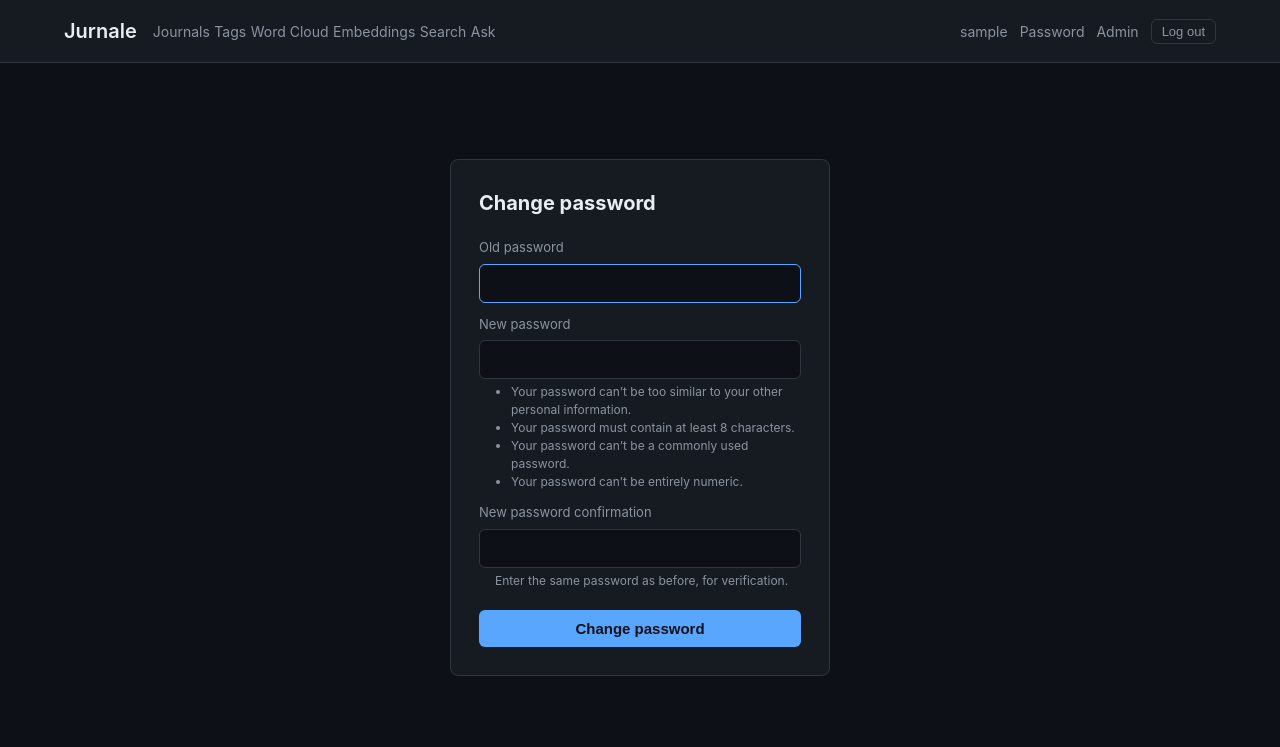
After one commit to eduardbudacu/jurnale, a Django app: page /password in a window 1280 px wide. The commit adds this page. Shown: the top 747 px of the page. Run offline with Django 5.2, Linux system fonts and the light colour scheme; the visitor is signed in with stand-in values (Sample User, id 1).

Commit message:
Add login-protected dashboard and deploy docs
Require authentication for all views with login, logout and password
change pages, optional superuser bootstrap on container start, and
docs/deploy.md describing the server deploy procedure.

Co-Authored-By: Claude Opus 5.5 <noreply@anthropic.com>

```diff
--- a/journal/static/journal/style.css
+++ b/journal/static/journal/style.css
@@ -42,3 +42,17 @@ tr:hover td { background: rgba(88,166,255,0.04); }
 .metadata-row { margin-bottom: 8px; }
 .status-badge { margin-bottom: 12px; }
 .error-message { margin-top: 12px; color: var(--red); }
+.user-menu { margin-left: auto; display: flex; align-items: center; gap: 12px; font-size: 14px; color: var(--muted); }
+.user-menu a { color: var(--muted); } .user-menu a:hover { color: var(--text); }
+.user-menu form { display: inline; }
+.user-menu button { background: none; border: 1px solid var(--border); border-radius: 6px; color: var(--muted); padding: 4px 10px; font-size: 13px; cursor: pointer; }
+.user-menu button:hover { color: var(--text); border-color: var(--muted); }
+.flash { background: rgba(63,185,80,0.12); border: 1px solid var(--green); border-radius: 6px; padding: 10px 14px; margin-bottom: 16px; font-size: 14px; }
+.auth-card { max-width: 380px; margin: 48px auto; background: var(--surface); border: 1px solid var(--border); border-radius: 8px; padding: 28px; }
+.auth-card h2 { font-size: 20px; margin-bottom: 20px; }
+.auth-card label { display: block; font-size: 13px; color: var(--muted); margin: 12px 0 6px; }
+.auth-card input { width: 100%; padding: 10px 14px; background: var(--bg); border: 1px solid var(--border); border-radius: 6px; color: var(--text); font-size: 15px; outline: none; }
+.auth-card input:focus { border-color: var(--accent); }
+.auth-card button { width: 100%; margin-top: 20px; padding: 10px; background: var(--accent); border: none; border-radius: 6px; color: var(--bg); font-size: 15px; font-weight: 600; cursor: pointer; }
+.auth-card .errorlist { list-style: none; color: var(--red); font-size: 13px; margin-top: 6px; }
+.auth-card .helptext, .auth-card .helptext ul { color: var(--muted); font-size: 12px; margin-top: 4px; padding-left: 16px; }
--- a/journal/templates/journal/layout.html
+++ b/journal/templates/journal/layout.html
@@ -7,7 +7,7 @@
 <link rel="stylesheet" href="{% static 'journal/style.css' %}">
 </head>
 <body>
-<header><div class="container"><h1><a href="/">Jurnale</a></h1><nav><a href="/">Journals</a> <a href="/tags">Tags</a> <a href="/wordcloud">Word Cloud</a> <a href="/embeddings">Embeddings</a> <a href="/search">Search</a> <a href="/ask">Ask</a></nav></div></header>
-<div class="container">{% block content %}{% endblock %}</div>
+<header><div class="container"><h1><a href="/">Jurnale</a></h1>{% if user.is_authenticated %}<nav><a href="/">Journals</a> <a href="/tags">Tags</a> <a href="/wordcloud">Word Cloud</a> <a href="/embeddings">Embeddings</a> <a href="/search">Search</a> <a href="/ask">Ask</a></nav><div class="user-menu"><span>{{ user.get_username }}</span> <a href="{% url 'password_change' %}">Password</a>{% if user.is_staff %} <a href="/admin/">Admin</a>{% endif %}<form method="post" action="{% url 'logout' %}">{% csrf_token %}<button type="submit">Log out</button></form></div>{% endif %}</div></header>
+<div class="container">{% if messages %}{% for m in messages %}<div class="flash">{{ m }}</div>{% endfor %}{% endif %}{% block content %}{% endblock %}</div>
 {% block scripts %}{% endblock %}
 </body></html>
--- /dev/null
+++ b/journal/templates/journal/password_change.html
@@ -0,0 +1,16 @@
+{% extends "journal/layout.html" %}
+{% block content %}
+<div class="auth-card">
+  <h2>Change password</h2>
+  <form method="post">
+    {% csrf_token %}
+    {% for field in form %}
+      <label for="{{ field.id_for_label }}">{{ field.label }}</label>
+      {{ field }}
+      {{ field.errors }}
+      {% if field.help_text %}<div class="helptext">{{ field.help_text|safe }}</div>{% endif %}
+    {% endfor %}
+    <button type="submit">Change password</button>
+  </form>
+</div>
+{% endblock %}
--- a/journal/urls.py
+++ b/journal/urls.py
@@ -1,8 +1,20 @@
+from django.contrib.auth import views as auth_views
 from django.urls import path
 
 from . import views
 
 urlpatterns = [
+    path(
+        "login",
+        auth_views.LoginView.as_view(
+            template_name="journal/login.html",
+            redirect_authenticated_user=True,
+            extra_context={"title": "Log in"},
+        ),
+        name="login",
+    ),
+    path("logout", auth_views.LogoutView.as_view(), name="logout"),
+    path("password", views.PasswordChangeView.as_view(), name="password_change"),
     path("", views.index, name="index"),
     path("journal/<int:journal_id>", views.journal_pages, name="journal_pages"),
     path("journal/<int:journal_id>/page/<int:page_number>", views.page_detail, name="page_detail"),
--- a/journal/views.py
+++ b/journal/views.py
@@ -5,10 +5,13 @@ from collections import Counter
 from pathlib import Path
 
 import numpy as np
+from django.contrib.auth import views as auth_views
+from django.contrib.messages.views import SuccessMessageMixin
 from django.db import connection
 from django.db.models import Count, Q
 from django.http import FileResponse, Http404
 from django.shortcuts import get_object_or_404, render
+from django.urls import reverse_lazy
 from django.utils.safestring import mark_safe
 
 from .models import Journal, Page, PageMetadata, PageMetadataTag
@@ -28,6 +31,13 @@ RAG_SYSTEM_PROMPT = (
     "it with its bracketed number, e.g. [1] or [2][3]. If the excerpts do not "
     "contain enough to answer, say so honestly rather than guessing. Be concise."
 )
+
+
+class PasswordChangeView(SuccessMessageMixin, auth_views.PasswordChangeView):
+    template_name = "journal/password_change.html"
+    success_url = reverse_lazy("index")
+    success_message = "Your password was changed."
+    extra_context = {"title": "Change password"}
 
 
 def _dictfetchall(cursor) -> list[dict]:
```
Also changed, not shown: CLAUDE.md (+1 -0 lines), DEPLOYMENT.md (+7 -1 lines), docs/deploy.md (added, +52 -0 lines), journal/templates/journal/login.html (added, +16 -0 lines), jurnale/settings.py (+11 -1 lines), 2 other files.
